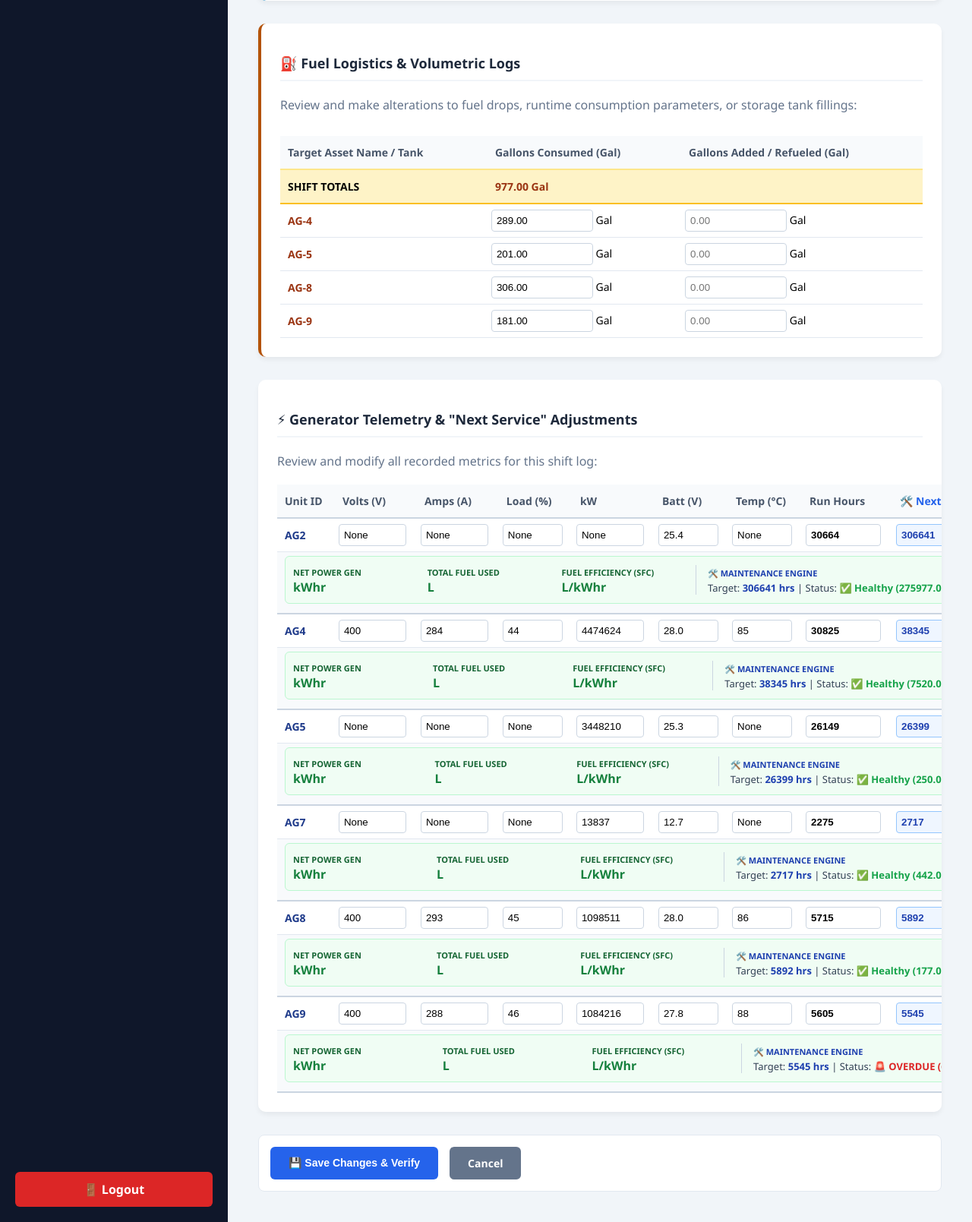
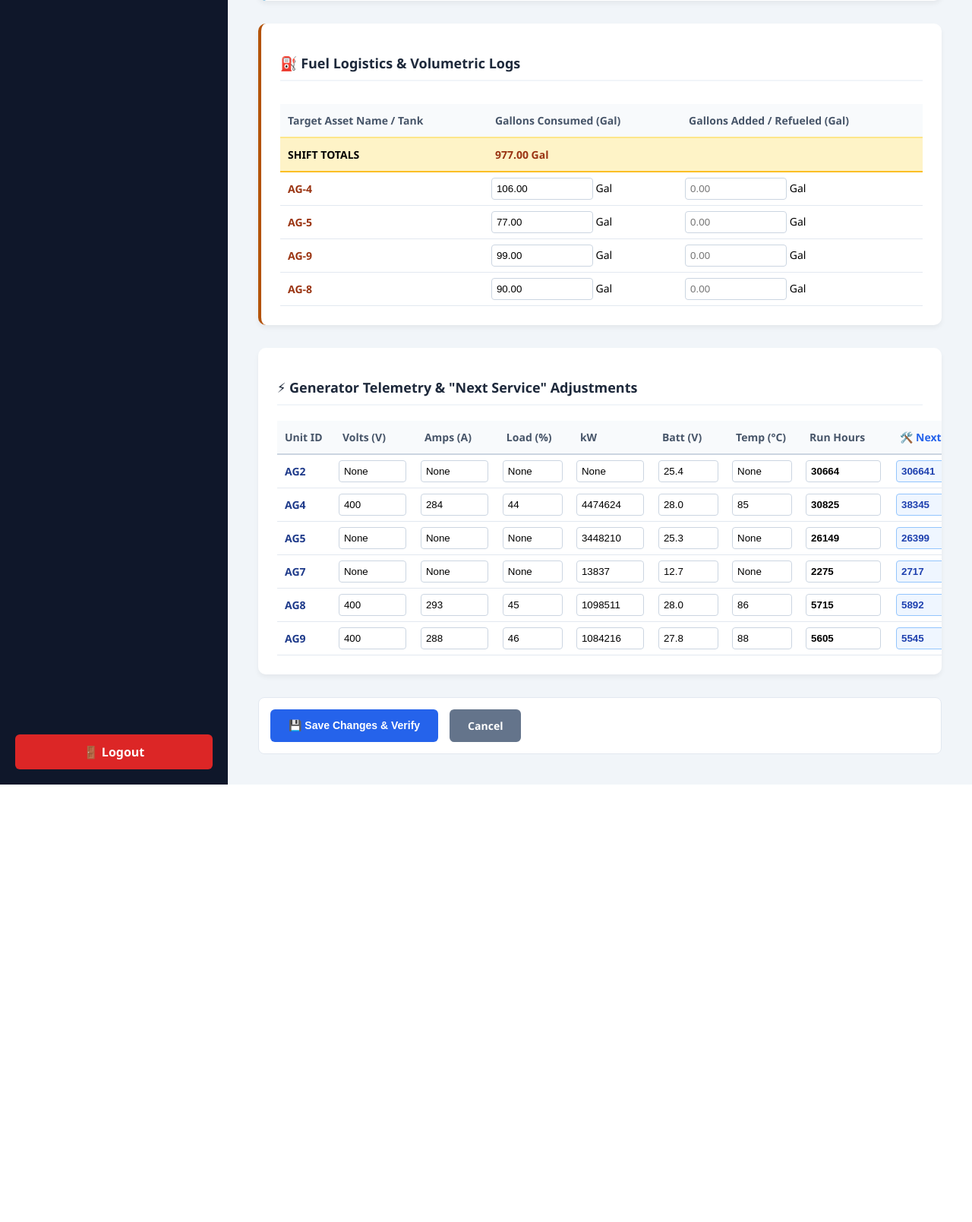
Before and after one commit to dualu/konnectedpower, a Flask app: page /review_shift/1 in a window 1280 px wide. Shown: the part 564-2173 px from the top of the page at 76% size. After the commit the page ends 1597 px from the top, so only its background shows below. Run offline with Flask 3, Linux system fonts and the light colour scheme; a user stored in the database is signed in; data comes from the database, SQL or seed files in the repository.

Commit message:
Refactor review_shift.html for improved structure

```diff
--- a/templates/review_shift.html
+++ b/templates/review_shift.html
@@ -1,7 +1,7 @@
 {% extends "base.html" %}
 
 {% block content %}
-
+<form action="{{ url_for('update_logs', report_id=report.id) }}" method="POST">
 
     <div class="card" style="margin-bottom: 30px; border-left: 4px solid #0284c7;">
         <h2>🥶 Reefer & Cold Storage Monitoring</h2>
@@ -62,10 +62,6 @@
                             <input type="text" name="fault_alarm_{{ fault.id }}" value="{{ fault.alarm_code }}" placeholder="e.g. None" style="width: 120px; padding: 6px; border: 1px solid #cbd5e1; border-radius: 4px; font-weight: bold; {% if fault.alarm_code and fault.alarm_code != 'None' and fault.alarm_code != '0' %}color: #dc2626; background: #fef2f2; border-color: #fca5a5;{% endif %}">
                         </td>
                     </tr>
-                        {% else %}
-                        <tr>
-                            <td colspan="5" style="padding: 20px; color: #64748b; text-align: center; font-style: italic;">No mechanical reefer metrics or faults appended to this shift.</td>
-                        </tr>
                     {% endfor %}
                 </tbody>
             </table>
@@ -74,8 +70,6 @@
 
     <div class="card" style="margin-bottom: 30px; border-left: 4px solid #b45309;">
         <h2>⛽ Fuel Logistics & Volumetric Logs</h2>
-    <p style="color: #64748b; margin-bottom: 20px;">Review and make alterations to fuel drops, runtime consumption parameters, or storage tank fillings:</p>
-
         <div style="overflow-x: auto;">
             <table style="width: 100%; border-collapse: collapse; min-width: 600px;">
                 <thead>
@@ -88,20 +82,17 @@
                 <tbody>
                     <tr style="background: #fef3c7; border-bottom: 2px solid #fbbf24; font-weight: bold;">
                         <td style="padding: 12px 10px;">SHIFT TOTALS</td>
-                    <td style="padding: 12px 10px; color: #9a3412;">
-                        {{ "%.2f"|format(fuel_totals.values()|sum) }} Gal
-                    </td>
+                        <td style="padding: 12px 10px; color: #9a3412;">{{ "%.2f"|format(fuel_totals.values()|sum) }} Gal</td>
                         <td style="padding: 12px 10px;"></td>
                     </tr>
-
-                {% for genset_id, total_consumed in fuel_totals.items() %}
+                    {% for fuel in fuel_logs %}
                     <tr style="border-bottom: 1px solid #e2e8f0;">
-                    <td style="padding: 12px 10px; font-weight: bold; color: #9a3412;">{{ genset_id }}</td>
+                        <td style="padding: 12px 10px; font-weight: bold; color: #9a3412;">{{ fuel.genset_id }}</td>
                         <td style="padding: 6px 5px;">
-                        <input type="text" name="fuel_consumed_{{ genset_id }}" value="{{ "%.2f"|format(total_consumed) }}" style="width: 120px; padding: 6px; border: 1px solid #cbd5e1; border-radius: 4px;"> Gal
+                            <input type="text" name="fuel_consumed_{{ fuel.id }}" value="{{ "%.2f"|format(fuel.gallons_consumed|float) }}" style="width: 120px; padding: 6px; border: 1px solid #cbd5e1; border-radius: 4px;"> Gal
                         </td>
                         <td style="padding: 6px 5px;">
-                        <input type="text" name="fuel_added_{{ genset_id }}" placeholder="0.00" style="width: 120px; padding: 6px; border: 1px solid #cbd5e1; border-radius: 4px;"> Gal
+                            <input type="text" name="fuel_added_{{ fuel.id }}" placeholder="0.00" style="width: 120px; padding: 6px; border: 1px solid #cbd5e1; border-radius: 4px;"> Gal
                         </td>
                     </tr>
                     {% endfor %}
@@ -112,8 +103,6 @@
 
     <div class="card" style="margin-bottom: 30px; overflow-x: auto;">
         <h2>⚡ Generator Telemetry & "Next Service" Adjustments</h2>
-            <p style="color: #64748b; margin-bottom: 20px;">Review and modify all recorded metrics for this shift log:</p>
-
         <table style="width: 100%; border-collapse: collapse; min-width: 950px;">
             <thead>
                 <tr style="background: #f1f5f9; border-bottom: 2px solid #cbd5e1; text-align: left;">
@@ -140,60 +129,8 @@
                     <td style="padding: 6px 5px;"><input type="text" name="temp_c_{{ log.id }}" value="{{ log.temp_c }}" style="width: 65px; padding: 6px; border: 1px solid #cbd5e1; border-radius: 4px;"></td>
                     <td style="padding: 6px 5px;"><input type="text" name="hours_{{ log.id }}" value="{{ log.run_hours }}" style="width: 85px; padding: 6px; border: 1px solid #cbd5e1; border-radius: 4px; font-weight: bold;"></td>
                     <td style="padding: 6px 5px;">
-                            <input type="text" name="next_service_{{ log.id }}"
-                                   value="{{ log.next_service }}"
-                                   placeholder="e.g. 250"
-                                   style="width: 100px; padding: 6px; border: 1px solid #93c5fd; border-radius: 4px; background: #eff6ff; font-weight: bold; color: #1e40af;">
+                        <input type="text" name="next_service_{{ log.id }}" value="{{ log.next_service }}" style="width: 100px; padding: 6px; border: 1px solid #93c5fd; border-radius: 4px; background: #eff6ff; font-weight: bold; color: #1e40af;">
                     </td>
-                    </tr>
-
-                    <tr style="border-bottom: 2px solid #cbd5e1; background: #f8fafc;">
-                        <td colspan="9" style="padding: 0px 10px 12px 10px;">
-                            <div class="metrics-display" style="background: #f0fdf4; border: 1px solid #bbf7d0; padding: 10px; border-radius: 6px; margin-top: 5px; display: flex; gap: 15px; align-items: center;">
-
-                                <div style="flex: 1;">
-                                    <span style="font-size: 11px; color: #166534; font-weight: bold; text-transform: uppercase;">Net Power Gen</span>
-                                    <div style="font-size: 16px; font-weight: bold; color: #15803d;">{{ log.delta_kwhr if log.delta_kwhr is not none else '0.0' }} kWhr</div>
-                                </div>
-
-                                <div style="flex: 1;">
-                                    <span style="font-size: 11px; color: #166534; font-weight: bold; text-transform: uppercase;">Total Fuel Used</span>
-                                    <div style="font-size: 16px; font-weight: bold; color: #15803d;">{{ log.fuel_liters if log.fuel_liters is not none else '0.0' }} L</div>
-                                </div>
-
-                                <div style="flex: 1;">
-                                    <span style="font-size: 11px; color: #166534; font-weight: bold; text-transform: uppercase;">Fuel Efficiency (SFC)</span>
-                                    <div style="font-size: 16px; font-weight: bold; {% if log.sfc and log.sfc > 0.45 %}color: #dc2626;{% else %}color: #15803d;{% endif %}">
-                                        {{ log.sfc if log.sfc is not none else '0.00' }} L/kWhr
-                                    </div>
-                                </div>
-
-                                <div style="flex: 1.5; border-left: 1px solid #cbd5e1; padding-left: 15px;">
-                                    <span style="font-size: 11px; color: #1e40af; font-weight: bold; text-transform: uppercase;">🛠️ Maintenance Engine</span>
-                                    <div style="font-size: 13px; margin-top: 2px; color: #334155;">
-                                        {% if log.next_service and log.run_hours %}
-                                            {% set remaining = log.next_service|float - log.run_hours|float %}
-                                            Target: <strong style="color: #1e40af;">{{ log.next_service }} hrs</strong> |
-                                            Status:
-                                            {% if remaining <= 0 %}
-                                                <span style="color: #dc2626; font-weight: bold;">🚨 OVERDUE ({{ remaining|abs|round(1) }} hrs)</span>
-                                            {% elif remaining <= 50 %}
-                                                <span style="color: #ea580c; font-weight: bold;">⚠️ Due soon ({{ remaining|round(1) }} hrs left)</span>
-                                            {% else %}
-                                                <span style="color: #16a34a; font-weight: bold;">✅ Healthy ({{ remaining|round(1) }} hrs left)</span>
-                                            {% endif %}
-                                        {% else %}
-                                            <span style="color: #64748b; font-style: italic;">Missing service limit parameters</span>
-                                        {% endif %}
-                                    </div>
-                                </div>
-
-                            </div>
-                        </td>
-                    </tr>
-                    {% else %}
-                    <tr>
-                        <td colspan="9" style="padding: 20px; color: #dc2626; text-align: center;">No telemetry data records found for this shift.</td>
                 </tr>
                 {% endfor %}
             </tbody>
@@ -204,12 +141,8 @@
         <button type="submit" style="background: #2563eb; color: white; border: none; padding: 12px 24px; border-radius: 6px; cursor: pointer; font-weight: bold; font-size: 14px;">
             💾 Save Changes & Verify
         </button>
+        <a href="{{ url_for('supervisor_dashboard') }}" style="background: #64748b; color: white; text-decoration: none; padding: 12px 24px; border-radius: 6px; font-weight: bold; font-size: 14px;">Cancel</a>
+    </div>
 
-            {% if current_user.role == 'super_admin' %}
-                <a href="{{ url_for('admin_dashboard') }}" style="background: #64748b; color: white; text-decoration: none; padding: 12px 24px; border-radius: 6px; font-weight: bold; font-size: 14px; display: inline-block;">Cancel</a>
-            {% else %}
-                <a href="{{ url_for('supervisor_dashboard') }}" style="background: #64748b; color: white; text-decoration: none; padding: 12px 24px; border-radius: 6px; font-weight: bold; font-size: 14px; display: inline-block;">Cancel</a>
-            {% endif %}
-        </div>
 </form>
 {% endblock %}
```
Lines whose indentation alone changed are shown as unchanged.
